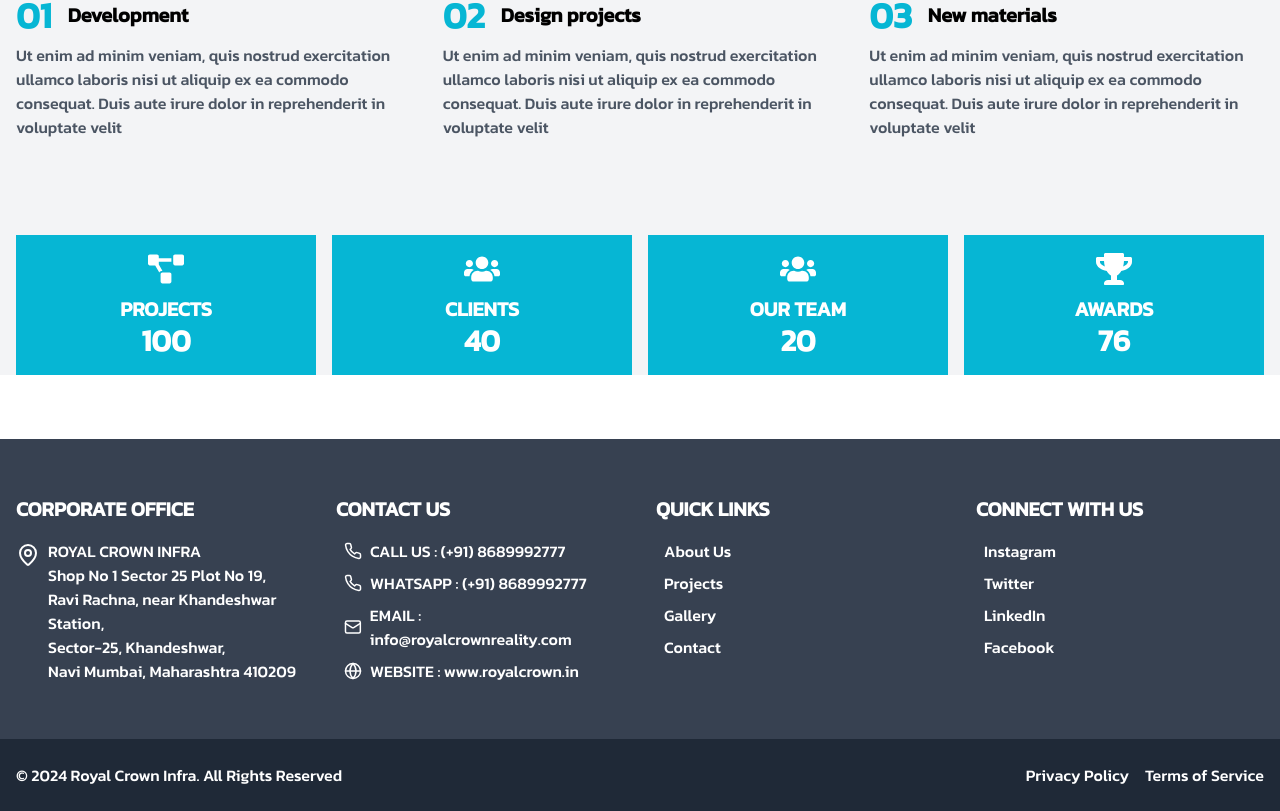
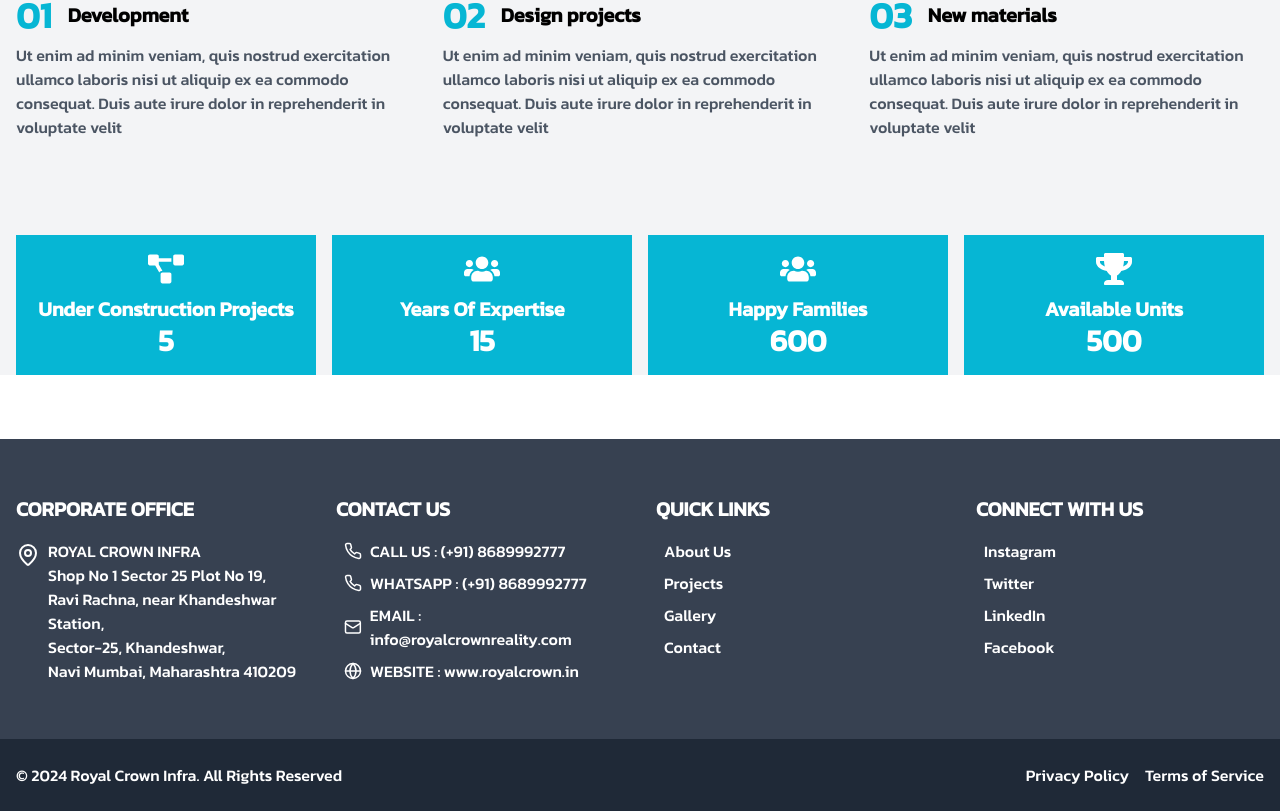
Before and after one commit to royalcrowninfra/royal, a Next.js app: page /about/aboutTheGroup in a window 1280 px wide. Shown: the part 1305-2116 px from the top of the page. Built offline with nearby package versions, Linux system fonts and the light colour scheme.

Commit message:
new code

```diff
--- a/app/about/aboutTheGroup/page.jsx
+++ b/app/about/aboutTheGroup/page.jsx
@@ -60,10 +60,10 @@ export default function Home() {
   ];
 
   const stats = [
-    { icon: FaProjectDiagram, title: "PROJECTS", value: 100 },
-    { icon: FaUsers, title: "CLIENTS", value: 40 },
-    { icon: FaUsers, title: "OUR TEAM", value: 20 },
-    { icon: FaTrophy, title: "AWARDS", value: 76 },
+    { icon: FaProjectDiagram, title: "Under Construction Projects", value: 5 },
+    { icon: FaUsers, title: "Years Of Expertise", value: 15 },
+    { icon: FaUsers, title: "Happy Families", value: 600 },
+    { icon: FaTrophy, title: "Available Units", value: 500 },
   ];
 
   const numberedSections = [
```
